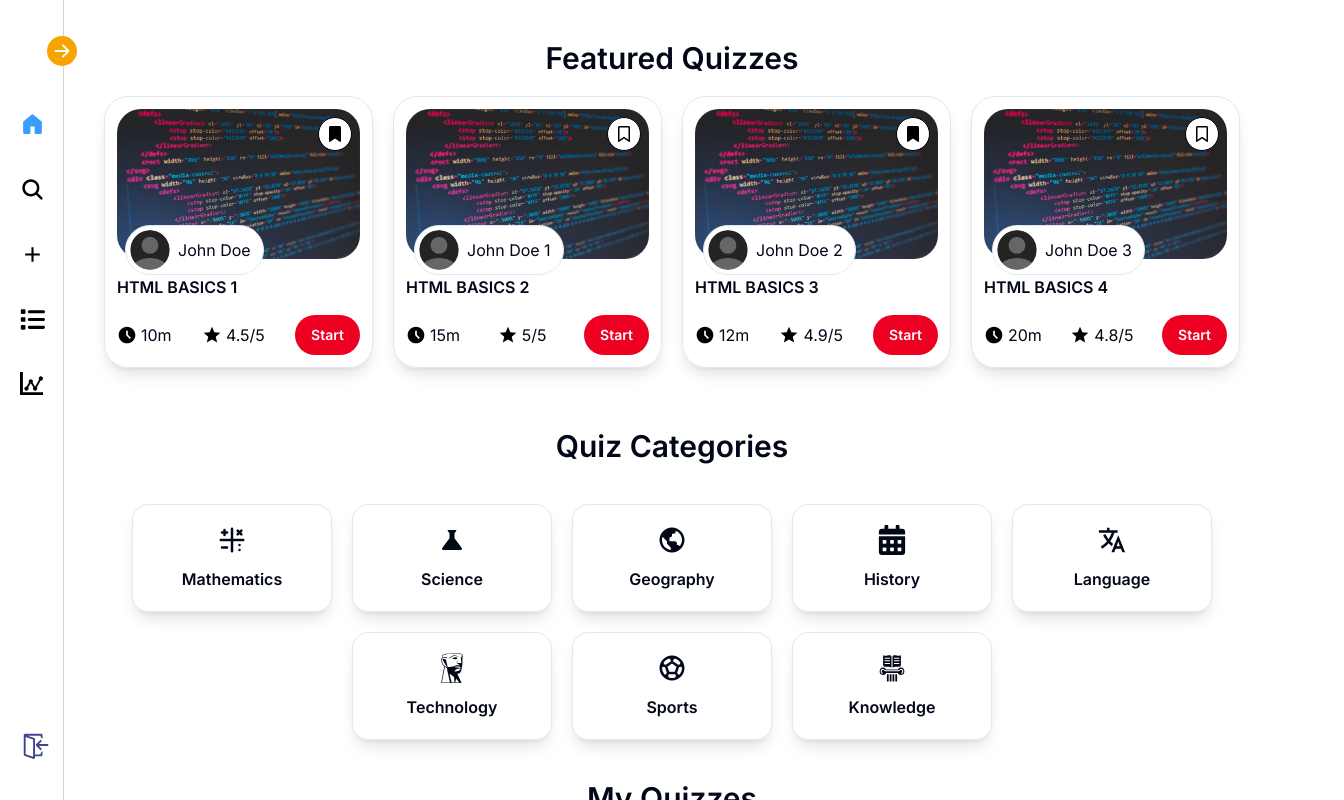
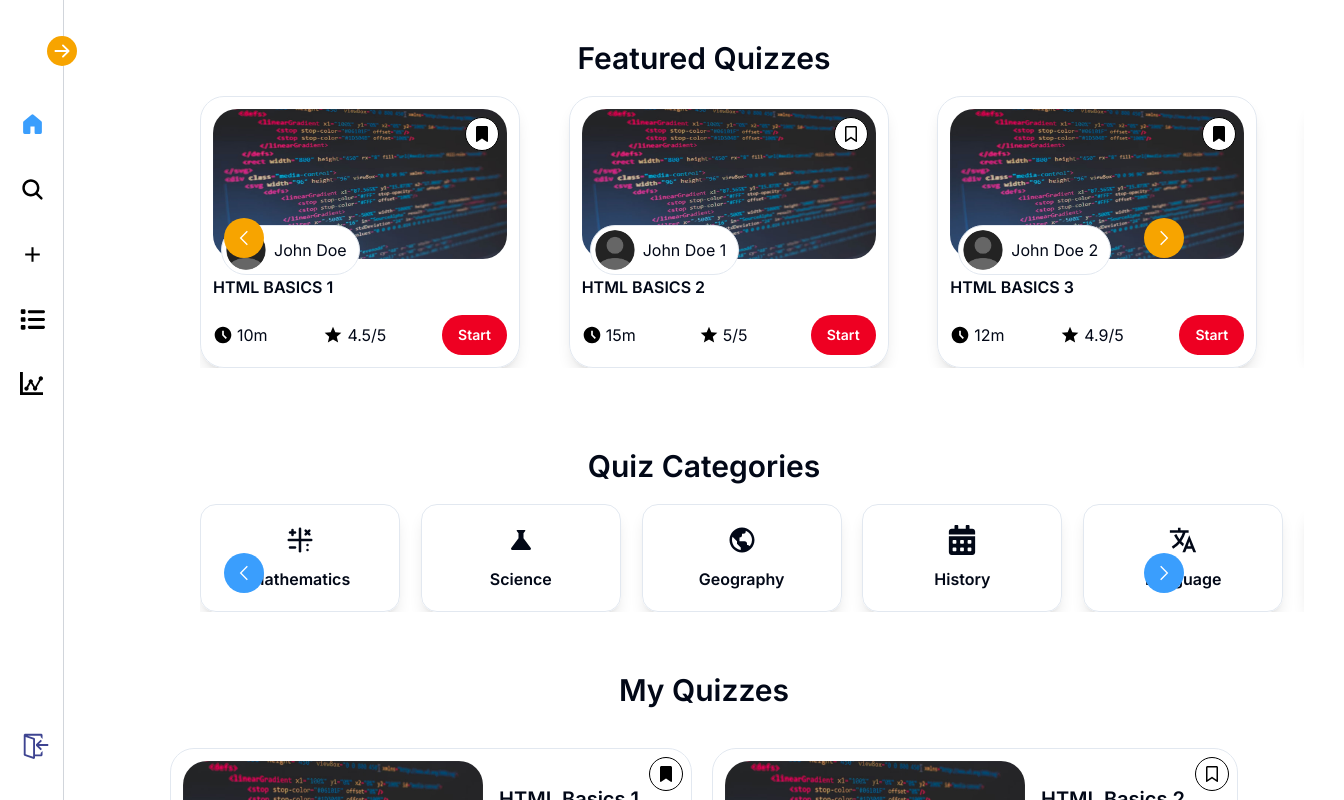
Before and after one commit to DevAdeelAhmad/quiz-app, a Next.js app: page / in a window 1280 px wide. Shown: the top 800 px of the page, 1344 px wide, since content can reach past the window. Built offline with nearby package versions, Linux system fonts and the light colour scheme; no server answers.

Commit message:
Sliders added

```diff
--- a/package.json
+++ b/package.json
@@ -57,6 +57,7 @@
     "react-icons": "^5.0.1",
     "react-resizable-panels": "^1.0.9",
     "sonner": "^1.3.1",
+    "swiper": "^11.0.5",
     "tailwind-merge": "^2.2.0",
     "tailwindcss-animate": "^1.0.7",
     "uuid": "^9.0.1",
--- a/src/app/create/page.tsx
+++ b/src/app/create/page.tsx
@@ -18,7 +18,6 @@ const QuizCreationPage = () => {
     const handleContinue = () => {
         setStep(step + 1);
     };
-
     const handleQuizFormSubmit = (formData: any) => {
         setQuizCreationFormData(formData);
         console.log('Quiz Creation Form Data:', formData);
--- a/src/components/homepage/FeaturedQuizzes.tsx
+++ b/src/components/homepage/FeaturedQuizzes.tsx
@@ -1,54 +1,83 @@
+"use client";
+import { Swiper, SwiperSlide } from "swiper/react";
+import "swiper/css";
+import { useEffect, useRef, useState } from "react";
 import SingleFeaturedQuiz from './SingleFeaturedQuiz'
+import { GrNext, GrPrevious } from "react-icons/gr";
+import { FeaturedData } from "@/lib/tempData";
 
-const data = [
-    {
-        creatorName: "John Doe",
-        quizName: "HTML Basics 1",
-        time: "10m",
-        rating: 4.5,
-        quizImageUrl: "/assets/quiz-img-temp.jpg",
-        creatorImgUrl: "/assets/pfp.png",
-        isFavorite: true
-    },
-    {
-        creatorName: "John Doe 1",
-        quizName: "HTML Basics 2",
-        time: "15m",
-        rating: 5,
-        quizImageUrl: "/assets/quiz-img-temp.jpg",
-        creatorImgUrl: "/assets/pfp.png",
-        isFavorite: false
-    },
-    {
-        creatorName: "John Doe 2",
-        quizName: "HTML Basics 3",
-        time: "12m",
-        rating: 4.9,
-        quizImageUrl: "/assets/quiz-img-temp.jpg",
-        creatorImgUrl: "/assets/pfp.png",
-        isFavorite: true
-    },
-    {
-        creatorName: "John Doe 3",
-        quizName: "HTML Basics 4",
-        time: "20m",
-        rating: 4.8,
-        quizImageUrl: "/assets/quiz-img-temp.jpg",
-        creatorImgUrl: "/assets/pfp.png",
-        isFavorite: false
-    },
-]
 
 const FeaturedQuizzes = () => {
+    const [width, setWidth] = useState<number | undefined>(0);
+    const [activeIndex, setActiveIndex] = useState<number>(-1);
+    const swiperRef = useRef(null);
+
+    useEffect(() => {
+        if (typeof window !== "undefined") {
+            setWidth(window.innerWidth);
+            const handleResize = () => {
+                setWidth(window.innerWidth);
+            };
+            window.addEventListener("resize", handleResize);
+            return () => {
+                window.removeEventListener("resize", handleResize);
+            };
+        }
+    }, []);
+
+    const prevCard = () => {
+        if (swiperRef.current) {
+            //@ts-ignore
+            swiperRef.current.swiper.slidePrev();
+        }
+    };
+
+    const nextCard = () => {
+        if (swiperRef.current) {
+            //@ts-ignore
+            swiperRef.current.swiper.slideNext();
+        }
+    };
+
     return (
-        <section className='flex flex-col gap-5 p-5 lg:p-10 items-center'>
+        <section className='flex flex-col gap-5 p-5 lg:p-10 items-center justify-center w-full'>
             <h1 className='text-2xl lg:text-3xl font-semibold'>Featured Quizzes</h1>
-            <div className="flex gap-5 flex-wrap items-center justify-center w-full">
-                {data.map((quiz, index) => (
-                    <SingleFeaturedQuiz key={index} isFavorite={quiz.isFavorite} creatorImgUrl={quiz.creatorImgUrl} creatorName={quiz.creatorName} quizName={quiz.quizName} quizImageUrl={quiz.quizImageUrl} rating={quiz.rating} time={quiz.time} />
-                ))}
+            <div className="flex w-full items-center justify-center relative">
+                <div className="flex justify-center items-center w-full pl-24">
+                    {width ? (
+                        <Swiper
+                            spaceBetween={width >= 1024 ? 2 : 1}
+                            slidesPerView={width >= 1024 ? 3 : 1}
+                            className="max-w-7xl"
+                            direction="horizontal"
+                            ref={swiperRef}
+                            onSlideChange={(swiper) => {
+                                setActiveIndex(swiper.activeIndex);
+                            }}
+                            loop={true}
+                        >
+                            {FeaturedData.map((quiz, index) => (
+                                <SwiperSlide key={index}>
+                                    <SingleFeaturedQuiz key={index} isFavorite={quiz.isFavorite} creatorImgUrl={quiz.creatorImgUrl} creatorName={quiz.creatorName} quizName={quiz.quizName} quizImageUrl={quiz.quizImageUrl} rating={quiz.rating} time={quiz.time} />
+                                </SwiperSlide>
+                            ))}
+                        </Swiper>
+                    ) : null}
+                </div>
+                <div
+                    onClick={nextCard}
+                    className="hidden lg:flex absolute right-[10%] top-[45%] z-[50] bg-first text-white rounded-full p-3 cursor-pointer"
+                >
+                    <GrNext />
+                </div>
+                <div
+                    onClick={prevCard}
+                    className="hidden lg:flex absolute left-[10%] top-[45%] z-[50] bg-first text-white rounded-full p-3 cursor-pointer"
+                >
+                    <GrPrevious />
+                </div>
             </div>
-        </section>
+        </section >
     )
 }
 
--- a/src/components/homepage/QuizCategories.tsx
+++ b/src/components/homepage/QuizCategories.tsx
@@ -1,70 +1,70 @@
+"use client";
 import React from 'react'
-import { TbMathSymbols } from "react-icons/tb";
-import { MdScience } from "react-icons/md";
-import { BiWorld } from "react-icons/bi";
-import { FaCalendarAlt } from "react-icons/fa";
-import { IoLanguageSharp } from "react-icons/io5";
-import { SiKingstontechnology } from "react-icons/si";
-import { MdOutlineSportsSoccer } from "react-icons/md";
-import { GiClassicalKnowledge } from "react-icons/gi";
 import Link from 'next/link';
+import { Swiper, SwiperSlide } from "swiper/react";
+import "swiper/css";
+import { useEffect, useRef, useState } from "react";
+import { GrNext, GrPrevious } from "react-icons/gr";
+import { CategoryData } from '@/lib/tempData'
 const QuizCategories = () => {
+    const [width, setWidth] = useState<number | undefined>(0);
+    const [activeIndex, setActiveIndex] = useState<number>(-1);
+    const swiperRef = useRef(null);
 
-    const data = [
-        {
-            categoryName: "Mathematics",
-            CategoryIcon: TbMathSymbols,
-            categoryLink: "/category/mathematics",
-        },
-        {
-            categoryName: "Science",
-            CategoryIcon: MdScience,
-            categoryLink: "/category/science",
-        },
-        {
-            categoryName: "Geography",
-            CategoryIcon: BiWorld,
-            categoryLink: "/category/geography",
-        },
-        {
-            categoryName: "History",
-            CategoryIcon: FaCalendarAlt,
-            categoryLink: "/category/history",
-        },
-        {
-            categoryName: "Language",
-            CategoryIcon: IoLanguageSharp,
-            categoryLink: "/category/language",
-        },
-        {
-            categoryName: "Technology",
-            CategoryIcon: SiKingstontechnology,
-            categoryLink: "/category/technology",
-        },
-        {
-            categoryName: "Sports",
-            CategoryIcon: MdOutlineSportsSoccer,
-            categoryLink: "/category/sports",
-        },
-        {
-            categoryName: "Knowledge",
-            CategoryIcon: GiClassicalKnowledge,
-            categoryLink: "/category/generalKnowledge",
-        },
-    ]
+    useEffect(() => {
+        if (typeof window !== "undefined") {
+            setWidth(window.innerWidth);
+            const handleResize = () => {
+                setWidth(window.innerWidth);
+            };
+            window.addEventListener("resize", handleResize);
+            return () => {
+                window.removeEventListener("resize", handleResize);
+            };
+        }
+    }, []);
+
+    const prevCard = () => {
+        if (swiperRef.current) {
+            //@ts-ignore
+            swiperRef.current.swiper.slidePrev();
+        }
+    };
+
+    const nextCard = () => {
+        if (swiperRef.current) {
+            //@ts-ignore
+            swiperRef.current.swiper.slideNext();
+        }
+    };
+
     return (
-        <section className='flex flex-col gap-10 py-5 items-center'>
+        <section className='flex flex-col gap-5 p-5 lg:p-10 items-center justify-center w-full'>
             <h1 className='text-2xl lg:text-3xl font-semibold'>Quiz Categories</h1>
-            <div className="flex gap-5 flex-wrap items-center justify-center w-full">
-                {data.map((category, index) => (
+            <div className="flex w-full items-center justify-center relative">
+                <div className="flex justify-center items-center w-full pl-24">
+                    {width ? (
+                        <Swiper spaceBetween={0} slidesPerView={width >= 1024 ? 5 : 1} className="max-w-7xl" direction="horizontal" ref={swiperRef} onSlideChange={(swiper) => { setActiveIndex(swiper.activeIndex); }} loop={true}>
+                            {CategoryData.map((category, index) => (
+                                <SwiperSlide key={index}>
                                     <Link className='flex flex-col gap-3 items-center justify-center w-[150px] min-[450px]:!w-[200px] px-10 py-5 rounded-2xl border hover:bg-third hover:text-white transition-all duration-300 shadow-lg'
                                         key={index} href={category.categoryLink}>
                                         <category.CategoryIcon size={30} />
                                         <span className='font-semibold text-base'>{category.categoryName}</span>
                                     </Link>
+                                </SwiperSlide>
                             ))}
+                        </Swiper>
+                    ) : null}
                 </div>
-        </section>
+                <div onClick={nextCard} className="hidden lg:flex absolute right-[10%] top-[45%] z-[50] bg-second text-white rounded-full p-3 cursor-pointer" >
+                    <GrNext />
+                </div>
+                <div onClick={prevCard} className="hidden lg:flex absolute left-[10%] top-[45%] z-[50] bg-second text-white rounded-full p-3 cursor-pointer" >
+                    <GrPrevious />
+                </div>
+            </div>
+        </section >
     )
 }
 
--- /dev/null
+++ b/src/lib/tempData.ts
@@ -0,0 +1,90 @@
+import { TbMathSymbols } from "react-icons/tb";
+import { MdScience } from "react-icons/md";
+import { BiWorld } from "react-icons/bi";
+import { FaCalendarAlt } from "react-icons/fa";
+import { IoLanguageSharp } from "react-icons/io5";
+import { SiKingstontechnology } from "react-icons/si";
+import { MdOutlineSportsSoccer } from "react-icons/md";
+import { GiClassicalKnowledge } from "react-icons/gi";
+
+export const FeaturedData = [
+  {
+    creatorName: "John Doe",
+    quizName: "HTML Basics 1",
+    time: "10m",
+    rating: 4.5,
+    quizImageUrl: "/assets/quiz-img-temp.jpg",
+    creatorImgUrl: "/assets/pfp.png",
+    isFavorite: true,
+  },
+  {
+    creatorName: "John Doe 1",
+    quizName: "HTML Basics 2",
+    time: "15m",
+    rating: 5,
+    quizImageUrl: "/assets/quiz-img-temp.jpg",
+    creatorImgUrl: "/assets/pfp.png",
+    isFavorite: false,
+  },
+  {
+    creatorName: "John Doe 2",
+    quizName: "HTML Basics 3",
+    time: "12m",
+    rating: 4.9,
+    quizImageUrl: "/assets/quiz-img-temp.jpg",
+    creatorImgUrl: "/assets/pfp.png",
+    isFavorite: true,
+  },
+  {
+    creatorName: "John Doe 3",
+    quizName: "HTML Basics 4",
+    time: "20m",
+    rating: 4.8,
+    quizImageUrl: "/assets/quiz-img-temp.jpg",
+    creatorImgUrl: "/assets/pfp.png",
+    isFavorite: false,
+  },
+];
+
+export const CategoryData = [
+  {
+    categoryName: "Mathematics",
+    CategoryIcon: TbMathSymbols,
+    categoryLink: "/category/mathematics",
+  },
+  {
+    categoryName: "Science",
+    CategoryIcon: MdScience,
+    categoryLink: "/category/science",
+  },
+  {
+    categoryName: "Geography",
+    CategoryIcon: BiWorld,
+    categoryLink: "/category/geography",
+  },
+  {
+    categoryName: "History",
+    CategoryIcon: FaCalendarAlt,
+    categoryLink: "/category/history",
+  },
+  {
+    categoryName: "Language",
+    CategoryIcon: IoLanguageSharp,
+    categoryLink: "/category/language",
+  },
+  {
+    categoryName: "Technology",
+    CategoryIcon: SiKingstontechnology,
+    categoryLink: "/category/technology",
+  },
+  {
+    categoryName: "Sports",
+    CategoryIcon: MdOutlineSportsSoccer,
+    categoryLink: "/category/sports",
+  },
+  {
+    categoryName: "Knowledge",
+    CategoryIcon: GiClassicalKnowledge,
+    categoryLink: "/category/generalKnowledge",
+  },
+];
```
Also changed, not shown: 1 other file (tests, documents, lock files or other folders). Lines whose indentation alone changed are shown as unchanged.
